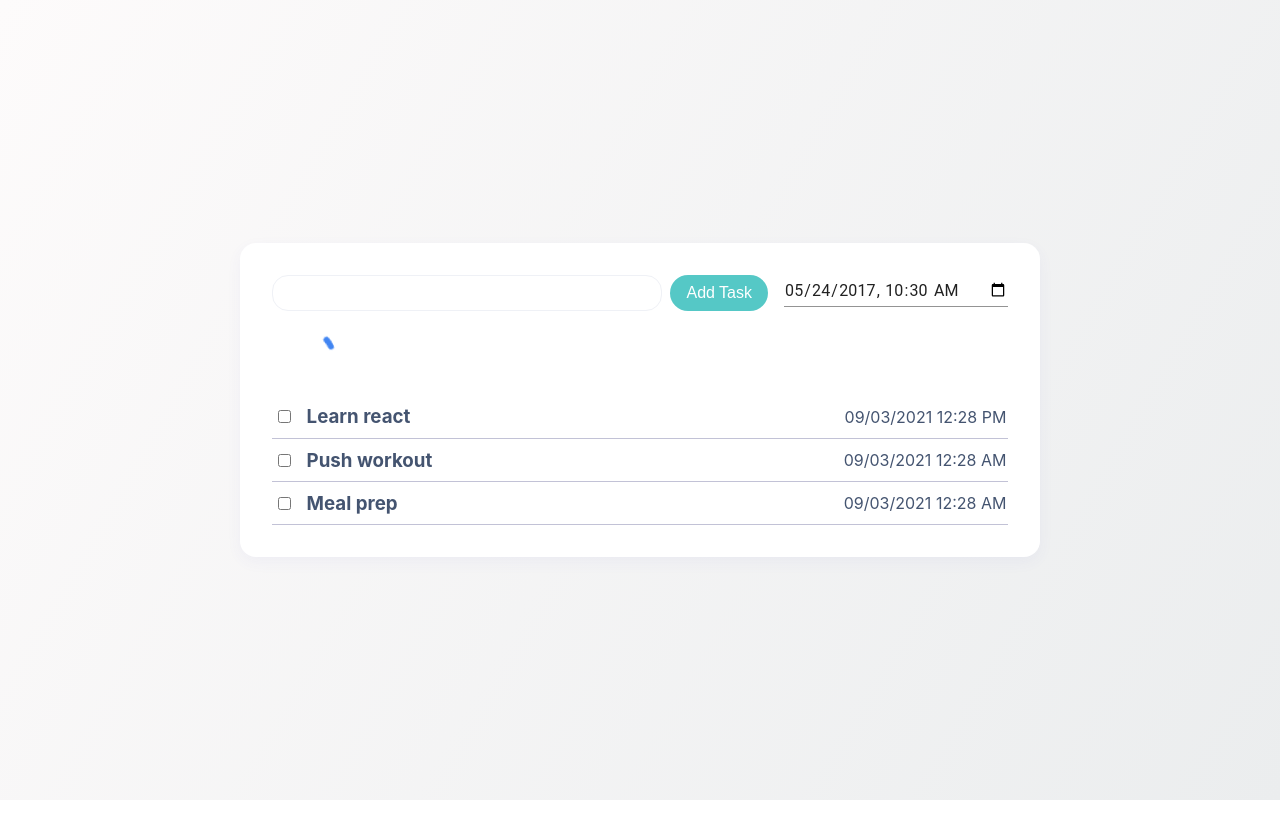
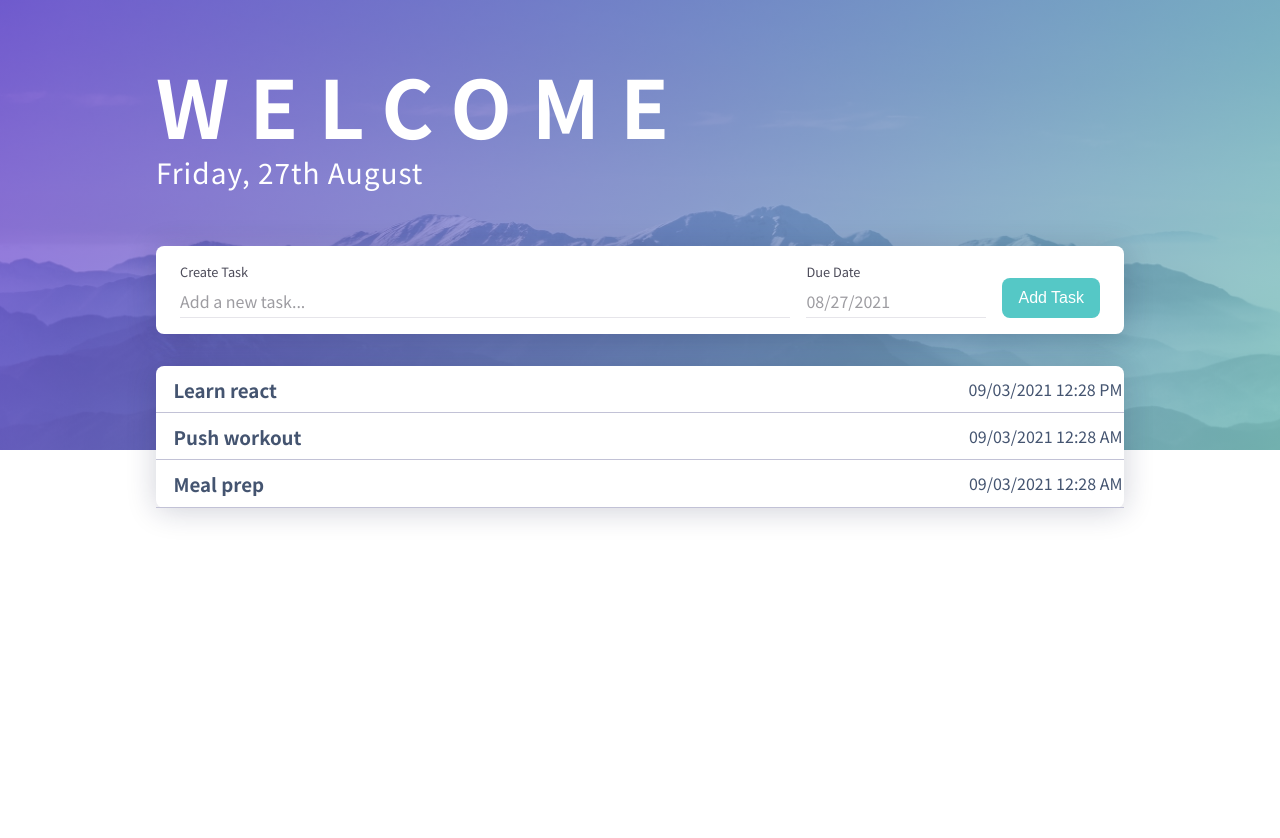
Before and after one commit to dolphius21/cynder-to-do-list, a Next.js app: page / in a window 1280 px wide. Shown: the top 838 px of the page. Before the commit the page ends 800 px from the top, so only its background shows below. Built offline with nearby package versions, Linux system fonts and the light colour scheme.

Commit message:
Done with task form

```diff
--- a/components/Button.js
+++ b/components/Button.js
@@ -1,18 +1,5 @@
-import styled from 'styled-components';
-
-const StyledButton = styled.button`
-  background: ${(props) => (props.outline ? 'transparent' : '#55c8c6')};
-  border: ${(props) => (props.outline ? '1px solid #55c8c6' : 'none')};
-  border-radius: 3rem;
-  font-size: 1rem;
-  text-transform: capitalize;
-  color: #fff;
-  padding: 0.5rem 1rem;
-  cursor: pointer;
-`;
-
 const Button = ({ children, ...props }) => {
-  return <StyledButton {...props}>{children}</StyledButton>;
+  return <button {...props}>{children}</button>;
 };
 
 export default Button;
--- a/components/Card.js
+++ /dev/null
@@ -1,16 +0,0 @@
-import styled from 'styled-components';
-
-const StyledCard = styled.div`
-  position: relative;
-  background: #fff;
-  padding: 2rem;
-  border-radius: 1rem;
-  box-shadow: 0 5px 15px rgba(70, 82, 190, 0.05);
-  min-width: 800px;
-`;
-
-const Card = ({ children }) => {
-  return <StyledCard>{children}</StyledCard>;
-};
-
-export default Card;
--- a/components/Form.js
+++ /dev/null
@@ -1,52 +0,0 @@
-import styled from 'styled-components';
-import { makeStyles } from '@material-ui/core/styles';
-import TextField from '@material-ui/core/TextField';
-import Button from './Button';
-import Input from './Input';
-
-const StyledForm = styled.form`
-  display: flex;
-  width: 100%;
-  margin-bottom: 1rem;
-
-  .add-task {
-    display: flex;
-    flex: 1;
-    margin-right: 1rem;
-  }
-`;
-
-const useStyles = makeStyles((theme) => ({
-  container: {
-    display: 'flex',
-    flexWrap: 'wrap'
-  },
-  textField: {
-    marginLeft: '1rem',
-    marginRight: '1rem',
-    width: 200
-  }
-}));
-
-const Form = () => {
-  return (
-    <StyledForm>
-      <div className="add-task">
-        <Input />
-        <Button className="add-task-btn">Add Task</Button>
-      </div>
-      <div className="form-group">
-        <TextField
-          id="datetime-local"
-          type="datetime-local"
-          defaultValue="2017-05-24T10:30"
-          InputLabelProps={{
-            shrink: true
-          }}
-        />
-      </div>
-    </StyledForm>
-  );
-};
-
-export default Form;
--- a/components/Header.js
+++ b/components/Header.js
@@ -1,8 +1,14 @@
+import { format } from 'date-fns';
+
 const Header = () => {
+  const currDate = format(new Date(), 'cccc, do LLLL');
+
   return (
     <header className="header">
-      <h2>Hello</h2>
-      <p>What's our task for today?</p>
+      <div className="text-container">
+        <h2>Welcome</h2>
+        <p>{currDate}</p>
+      </div>
     </header>
   );
 };
--- a/components/Input.js
+++ /dev/null
@@ -1,18 +0,0 @@
-import styled from 'styled-components';
-
-const StyledInput = styled.input`
-  background: #fff;
-  border: 1px solid #eff1f6;
-  padding: 0.5rem;
-  display: block;
-  font-size: 1rem;
-  border-radius: 1rem;
-  margin-right: 0.5rem;
-  flex: 1;
-`;
-
-const Input = () => {
-  return <StyledInput />;
-};
-
-export default Input;
--- /dev/null
+++ b/components/TaskForm.js
@@ -0,0 +1,43 @@
+import { useState } from 'react';
+import { format } from 'date-fns';
+import DatePicker from 'react-datepicker';
+import 'react-datepicker/dist/react-datepicker.css';
+import Button from './Button';
+
+const TaskForm = () => {
+  const [dueDate, setDueDate] = useState(null);
+
+  return (
+    <div className="card">
+      <form className="form">
+        <div className="form-row">
+          <div className="form-group flex-1">
+            <input
+              type="text"
+              className="input-field"
+              id="username"
+              placeholder="Add a new task..."
+              required
+            />
+            <label className="input-label">Create Task</label>
+          </div>
+          <div className="form-group">
+            <DatePicker
+              className="input-date"
+              selected={dueDate}
+              placeholderText={format(new Date(), 'MM/dd/yyyy')}
+              onChange={(date) => setDueDate(date)}
+              id="input-date"
+            />
+            <label htmlFor="input-date" className="input-label">
+              Due Date
+            </label>
+          </div>
+          <Button className="light-btn form-btn">Add Task</Button>
+        </div>
+      </form>
+    </div>
+  );
+};
+
+export default TaskForm;
--- a/components/TaskList.js
+++ b/components/TaskList.js
@@ -3,17 +3,15 @@ import Task from './Task';
 import data from '../services/data';
 import styled from 'styled-components';
 
-const StyledTaskList = styled.div``;
-
 const TaskList = () => {
   const [tasks, setTasks] = useState(data);
 
   return (
-    <StyledTaskList>
+    <div className="card">
       {tasks.map((task, index) => (
         <Task details={task} key={index} />
       ))}
-    </StyledTaskList>
+    </div>
   );
 };
 
--- a/package.json
+++ b/package.json
@@ -9,13 +9,12 @@
     "lint": "next lint"
   },
   "dependencies": {
-    "@material-ui/core": "^4.12.3",
     "date-fns": "^2.23.0",
     "next": "11.1.0",
     "react": "17.0.2",
+    "react-datepicker": "^4.2.1",
     "react-dom": "17.0.2",
-    "react-icons": "^4.2.0",
-    "styled-components": "^5.3.1"
+    "react-icons": "^4.2.0"
   },
   "devDependencies": {
     "eslint": "7.32.0",
--- a/pages/index.js
+++ b/pages/index.js
@@ -1,10 +1,8 @@
 import Head from 'next/head';
-import Button from '../components/Button';
-import Card from '../components/Card';
-import Input from '../components/Input';
-import Form from '../components/Form';
 import TaskList from '../components/TaskList';
 import Loader from '../components/Loader';
+import Header from '../components/Header';
+import TaskForm from '../components/TaskForm';
 
 export default function Home() {
   return (
@@ -14,11 +12,9 @@ export default function Home() {
         <meta name="description" content="Generated by create next app" />
         <link rel="icon" href="/favicon.ico" />
       </Head>
-      <Card>
-        <Form />
-        <Loader />
-        <TaskList />
-      </Card>
+      <Header />
+      <TaskForm />
+      <TaskList />
     </div>
   );
 }
--- a/styles/globals.scss
+++ b/styles/globals.scss
@@ -1,17 +1,17 @@
+@import url('https://fonts.googleapis.com/css2?family=Noto+Sans+JP:wght@300;400;500;700&display=swap');
 /* Variables */
-$react-clr: #61dbfb;
-$react-clr-lighter: #f5fcff;
-$react-clr-light: #d8f3fc;
-$react-clr-dark: #38b7dd;
-$red-clr: #ee4042;
-$green-clr: #3dd598;
-$neutral-clr: #9c9cb3;
-$neutral-clr-light: #e1e1f1;
-$neutral-clr-dark: #78788f;
+$light-primary-clr: #55c8c6;
+$light-neutral-clr: #4c4b59;
+$light-neutral-disabled: #9d9ca1;
+$light-neutral-outline: #e6e5ea;
 $white-clr: #fff;
 $black-clr: #1f2020;
-$black-clr-light: #36363c;
-$black-clr-dark: #1c1a1c;
+$light-linear-gradient: linear-gradient(
+  120deg,
+  rgba(110, 69, 226, 0.7) 0%,
+  rgba(136, 211, 206, 0.8) 100%
+);
+$ff-general: 'Noto Sans JP', sans-serif;
 $transition-1: all 0.2s linear;
 $transition-2: all 0.3s linear;
 $spacing: 0.1rem;
@@ -20,37 +20,123 @@ $radius-sm: 0.5rem;
 $radius-md: 1rem;
 $radius-lg: 1.5rem;
 $light-shadow: 0 5px 15px rgba(70, 82, 190, 0.05);
-$dark-shadow: 0 3px 30px rgba(70, 82, 190, 0.2);
+$dark-shadow: 0 3px 30px rgba(20, 25, 65, 0.2);
 $solid-text-shadow: 0px 2px 0px #abc6e2;
 $solid-box-shadow: 0px 4px 0px 0#cedce9;
-$max-width: 1200px;
-$fixed-width: 620px;
+$max-width: 1000px;
 /* Global Styles */
 html,
 body {
-  padding: 0;
-  margin: 0;
-  font-family: -apple-system, BlinkMacSystemFont, Segoe UI, Roboto, Oxygen,
-    Ubuntu, Cantarell, Fira Sans, Droid Sans, Helvetica Neue, sans-serif;
-  background-image: linear-gradient(120deg, #fdfbfb 0%, #ebedee 100%);
-  a {
-    color: inherit;
-    text-decoration: none;
-  }
+  font-family: $ff-general;
 }
 * {
   box-sizing: border-box;
+  padding: 0;
+  margin: 0;
 }
+input {
+  appearance: none;
+  border-radius: 0;
+}
+/* General Styles */
 .container {
   min-height: 100vh;
-  padding: 0 0.5rem;
-  display: flex;
-  flex-direction: column;
-  justify-content: center;
-  align-items: center;
+  max-width: $max-width;
+  margin: 230px auto 0;
+  padding: 1rem;
   height: 100vh;
 }
-/* Loader */
+.card {
+  background: $white-clr;
+  border-radius: $radius-sm;
+  box-shadow: $dark-shadow;
+  margin-bottom: 2rem;
+}
+.light-btn {
+  background: $light-primary-clr;
+  border-radius: $radius-sm;
+  border: 0;
+  font-size: 1rem;
+  text-transform: capitalize;
+  color: $white-clr;
+  padding: 0.5rem 1rem;
+  cursor: pointer;
+}
+.form-btn {
+  margin-top: 1rem;
+}
+/* Header Styles */
+.header {
+  background: $light-linear-gradient,
+    url(../public/header-bg.jpeg) no-repeat center/cover;
+  padding-top: 40px;
+  width: 100vw;
+  height: 450px;
+  position: absolute;
+  top: 0;
+  left: 0;
+  z-index: -10;
+  .text-container {
+    max-width: $max-width;
+    font-family: $ff-general;
+    margin: 0 auto;
+    text-align: left;
+    color: $white-clr;
+    padding: 1rem;
+    h2 {
+      font-size: 5rem;
+      font-weight: 600;
+      letter-spacing: 20px;
+      text-transform: uppercase;
+      line-height: 1.2;
+    }
+    p {
+      font-size: 1.75rem;
+      letter-spacing: 1px;
+    }
+  }
+}
+/* Form Styles */
+.form {
+  padding: 1rem 1.5rem;
+  &-row {
+    display: flex;
+    .form-group {
+      display: flex;
+      flex-direction: column-reverse;
+      .input-label {
+        transition: all $transition-2;
+        color: $light-neutral-clr;
+        font-size: 0.8rem;
+        margin-bottom: 0.25rem;
+      }
+      .input-field,
+      .input-date {
+        border: 0;
+        background-color: transparent;
+        margin-right: 1rem;
+        border-bottom: 1px solid $light-neutral-outline;
+        font: inherit;
+        font-size: 1rem;
+        padding: 0.25rem 0;
+        &::placeholder {
+          color: $light-neutral-disabled;
+        }
+        &:focus {
+          outline: 0;
+          border-bottom-color: $light-primary-clr;
+        }
+      }
+      .input-date {
+        width: 180px;
+      }
+    }
+    .flex-1 {
+      flex: 1;
+    }
+  }
+}
+/* Loader Styles */
 .spinner {
   animation: rotator 1.4s linear infinite;
   .path {
```
Also changed, not shown: public/header-bg.jpeg (added), 1 other file (tests, documents, lock files or other folders).
